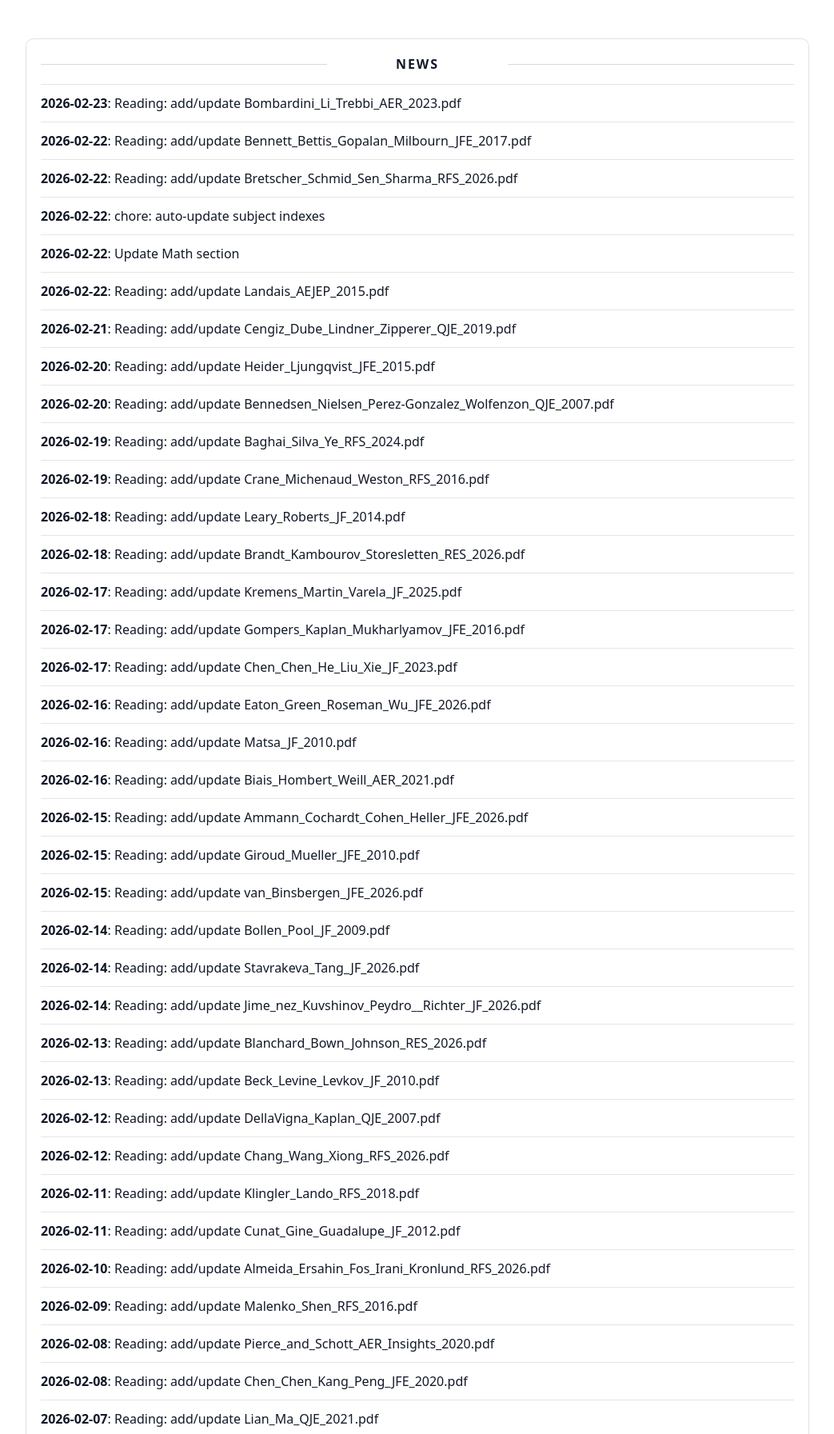
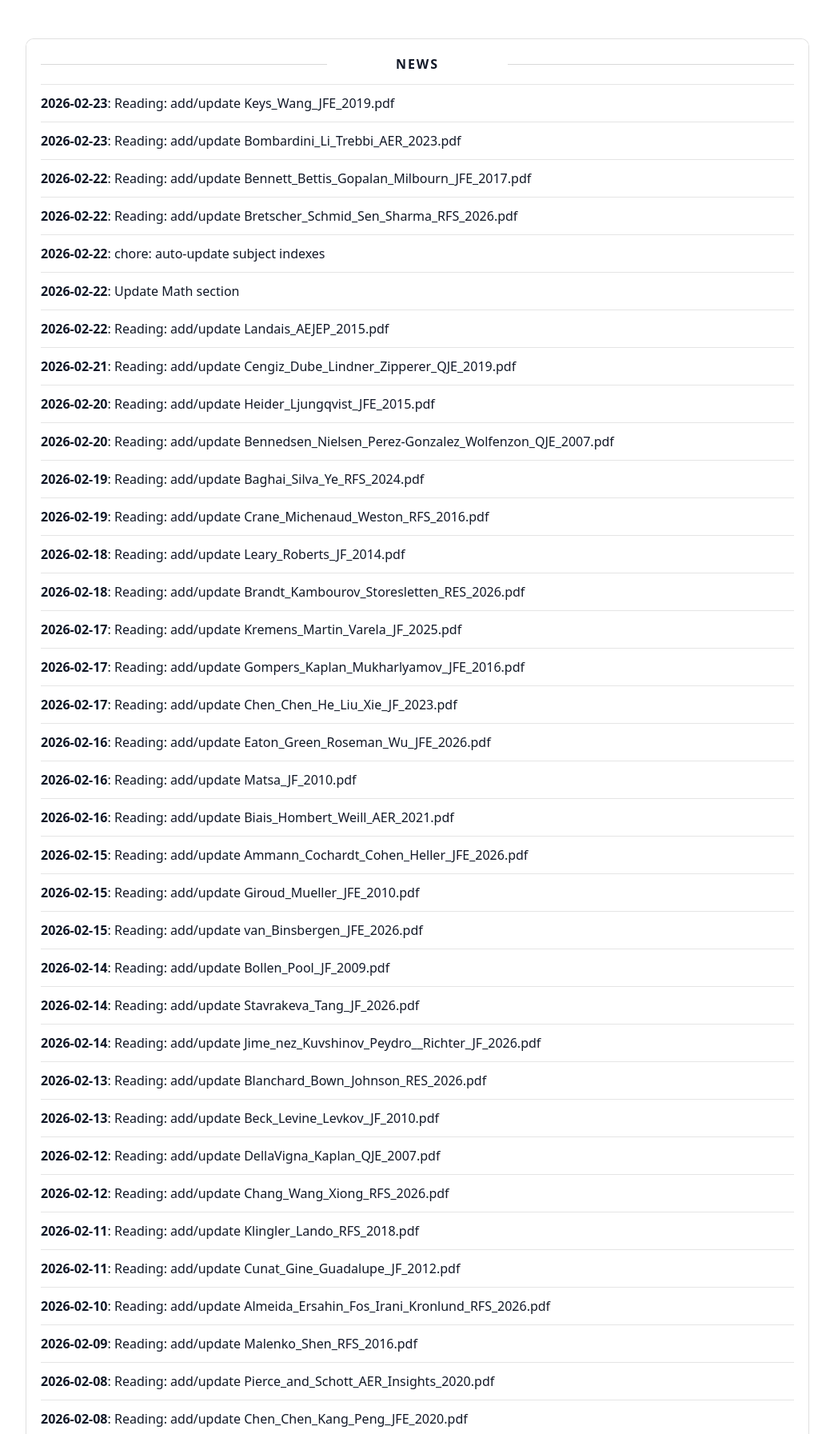
Before and after one commit to yaxinzn/study-archive, a Jekyll site: the page built from updates/index.md, in a window 1280 px wide, cut to the strip 476-2269 px from the top of the page. Shown: the whole strip at 80% size, without its empty margins (118-1161 px from the left). Built offline with Jekyll 4.4.1, drawn with Linux system fonts in a browser that asks for light colours; some of the changed text lies outside the part shown.

Commit message:
chore: update NEWS feed

```diff
--- a/_data/news.yml
+++ b/_data/news.yml
@@ -1,4 +1,7 @@
 # Auto-generated update history (sorted newest -> oldest). Do not edit manually.
+- ts: "1771847252"
+  date: "2026-02-23"
+  title: "Reading: add/update Keys_Wang_JFE_2019.pdf"
 - ts: "1771847097"
   date: "2026-02-23"
   title: "Reading: add/update Bombardini_Li_Trebbi_AER_2023.pdf"
```
